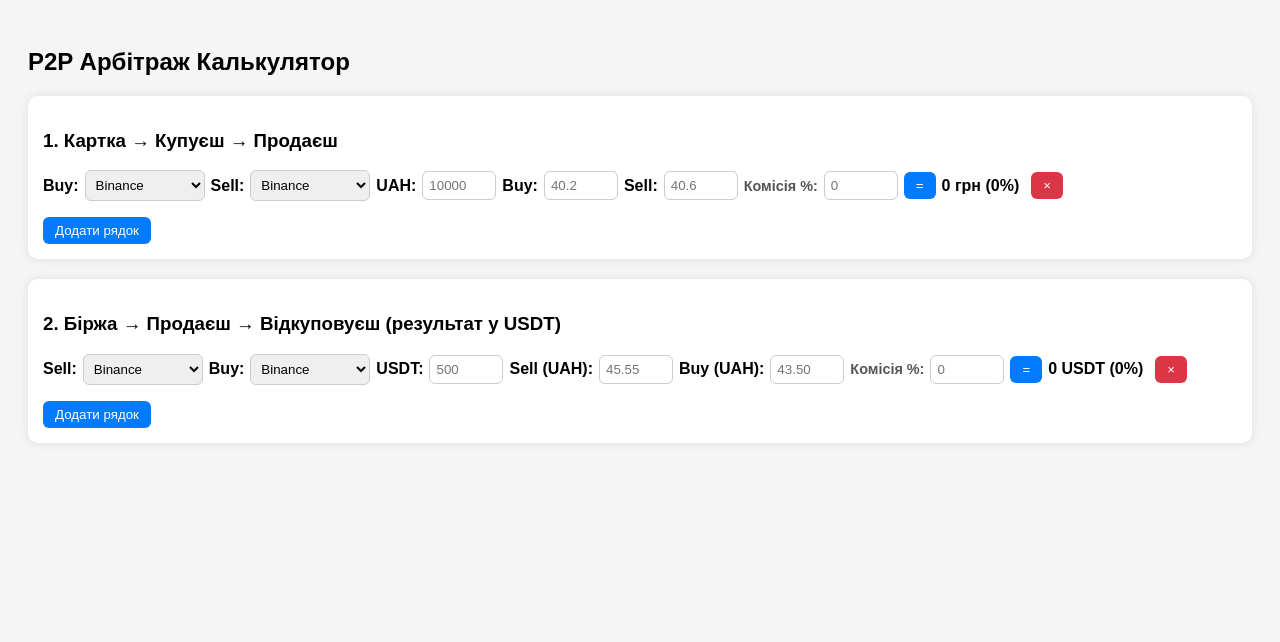
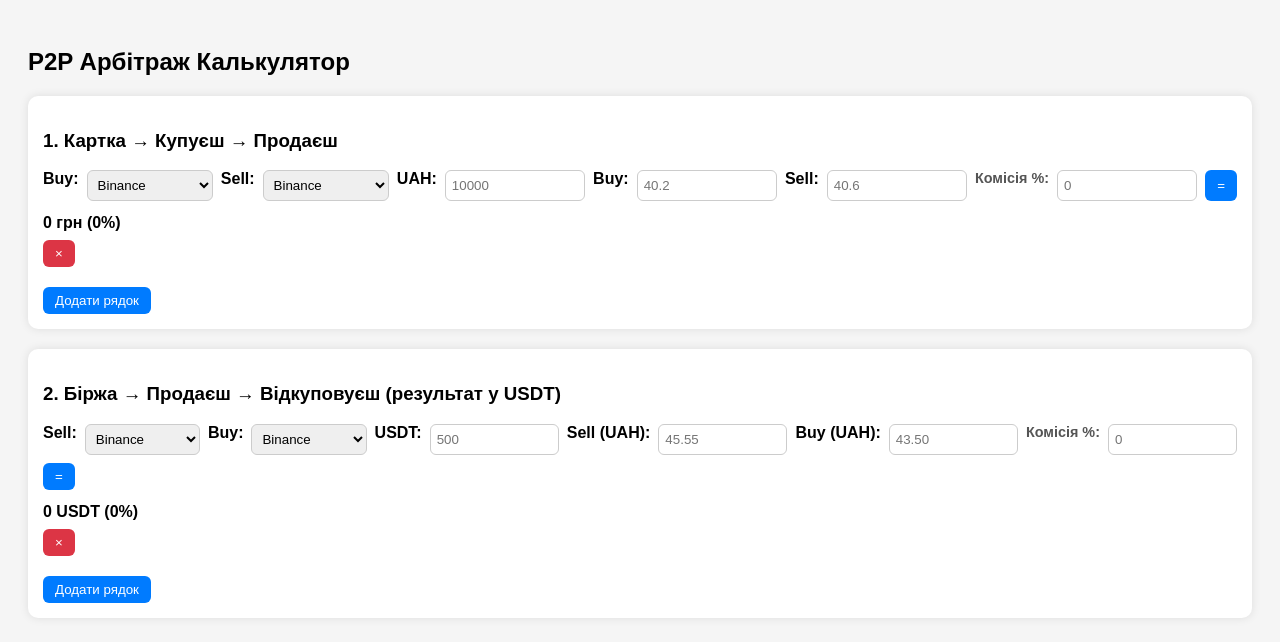
Before and after one commit to shashura/p2p, a plain HTML site: page index.html in a window 1280 px wide. Drawn offline with Linux system fonts and the light colour scheme.

Commit message:
index.html

```diff
--- a/index.html
+++ b/index.html
@@ -4,28 +4,81 @@
 <meta charset="UTF-8">
 <meta name="viewport" content="width=device-width, initial-scale=1.0">
 <title>P2P Calculator</title>
+
 <style>
-  body { font-family: Arial, sans-serif; padding: 20px; background: #f5f5f5; }
-  .block { background: white; padding: 15px; border-radius: 10px; margin-bottom: 20px; box-shadow: 0 0 10px rgba(0,0,0,0.1); }
-  .row { display: flex; align-items: center; gap: 6px; flex-wrap: nowrap; white-space: nowrap; margin-bottom: 6px; }
-  label { font-weight: bold; white-space: nowrap; }
-  select.short, input.num { padding: 6px; border-radius: 6px; border:1px solid #ccc; }
-  select.short { width: 120px; }
-  input.num { width: 60px; }
-  button { padding: 6px 12px; border: none; border-radius: 6px; background:#007bff; color:white; cursor:pointer; }
+  body {
+    font-family: Arial, sans-serif;
+    padding: 20px;
+    background: #f5f5f5;
+  }
+
+  .block {
+    background: white;
+    padding: 15px;
+    border-radius: 10px;
+    margin-bottom: 20px;
+    box-shadow: 0 0 10px rgba(0,0,0,0.1);
+  }
+
+  /* 🔥 ВИПРАВЛЕНО: ТЕПЕР РЯДОК АДАПТИВНИЙ */
+  .row {
+    display: flex;
+    flex-wrap: wrap;       /* дозволяє переносити елементи */
+    gap: 8px;
+    margin-bottom: 10px;
+  }
+
+  label {
+    font-weight: bold;
+  }
+
+  select.short,
+  input.num {
+    padding: 6px;
+    border-radius: 6px;
+    border:1px solid #ccc;
+    flex: 1 1 110px;       /* 🔥 адаптивна ширина */
+    min-width: 80px;
+  }
+
+  button {
+    padding: 6px 12px;
+    border: none;
+    border-radius: 6px;
+    background:#007bff;
+    color:white;
+    cursor:pointer;
+  }
+
   button:hover { background:#005fcc; }
+
   .add-btn { margin-top: 10px; }
-  .remove-btn { background:#dc3545; margin-left: 6px; }
+
+  .remove-btn {
+    background:#dc3545;
+  }
+
   .remove-btn:hover { background:#a71d2a; }
-  .commission-label { color: #555; font-size: 0.9em; }
+
+  span {
+    flex: 1 1 100%;
+    margin-top: 5px;
+  }
+
+  .commission-label {
+    color: #555;
+    font-size: 0.9em;
+  }
 </style>
 </head>
+
 <body>
 <h2>P2P Арбітраж Калькулятор</h2>
 
 <div id="calculator">
   <div class="block" data-block="1">
     <h3>1. Картка → Купуєш → Продаєш</h3>
+
     <div class="row">
       <label>Buy:</label>
       <select class="short">
@@ -50,14 +103,18 @@
       <input type="number" class="num" placeholder="0" />
 
       <button onclick="calcRow(this)">=</button>
+
       <span><b>0 грн (0%)</b></span>
+
       <button class="remove-btn" onclick="resetRow(this)">×</button>
     </div>
+
     <button class="add-btn" onclick="addRow(this)">Додати рядок</button>
   </div>
 
   <div class="block" data-block="2">
     <h3>2. Біржа → Продаєш → Відкуповуєш (результат у USDT)</h3>
+
     <div class="row">
       <label>Sell:</label>
       <select class="short">
@@ -82,9 +139,12 @@
       <input type="number" class="num" placeholder="0" />
 
       <button onclick="calcRow(this)">=</button>
+
       <span><b>0 USDT (0%)</b></span>
+
       <button class="remove-btn" onclick="removeRow(this)">×</button>
     </div>
+
     <button class="add-btn" onclick="addRow(this)">Додати рядок</button>
   </div>
 </div>
```
